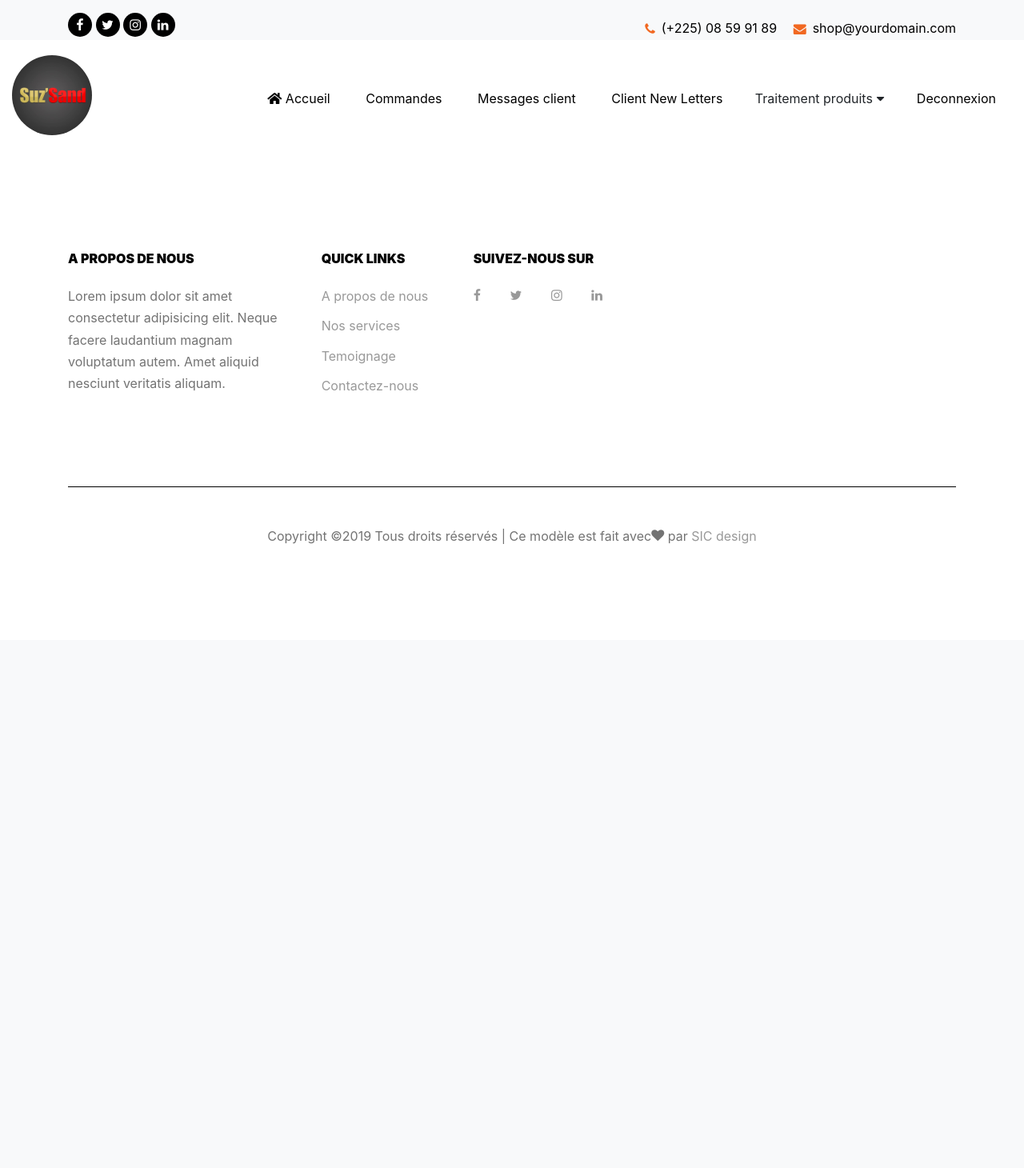
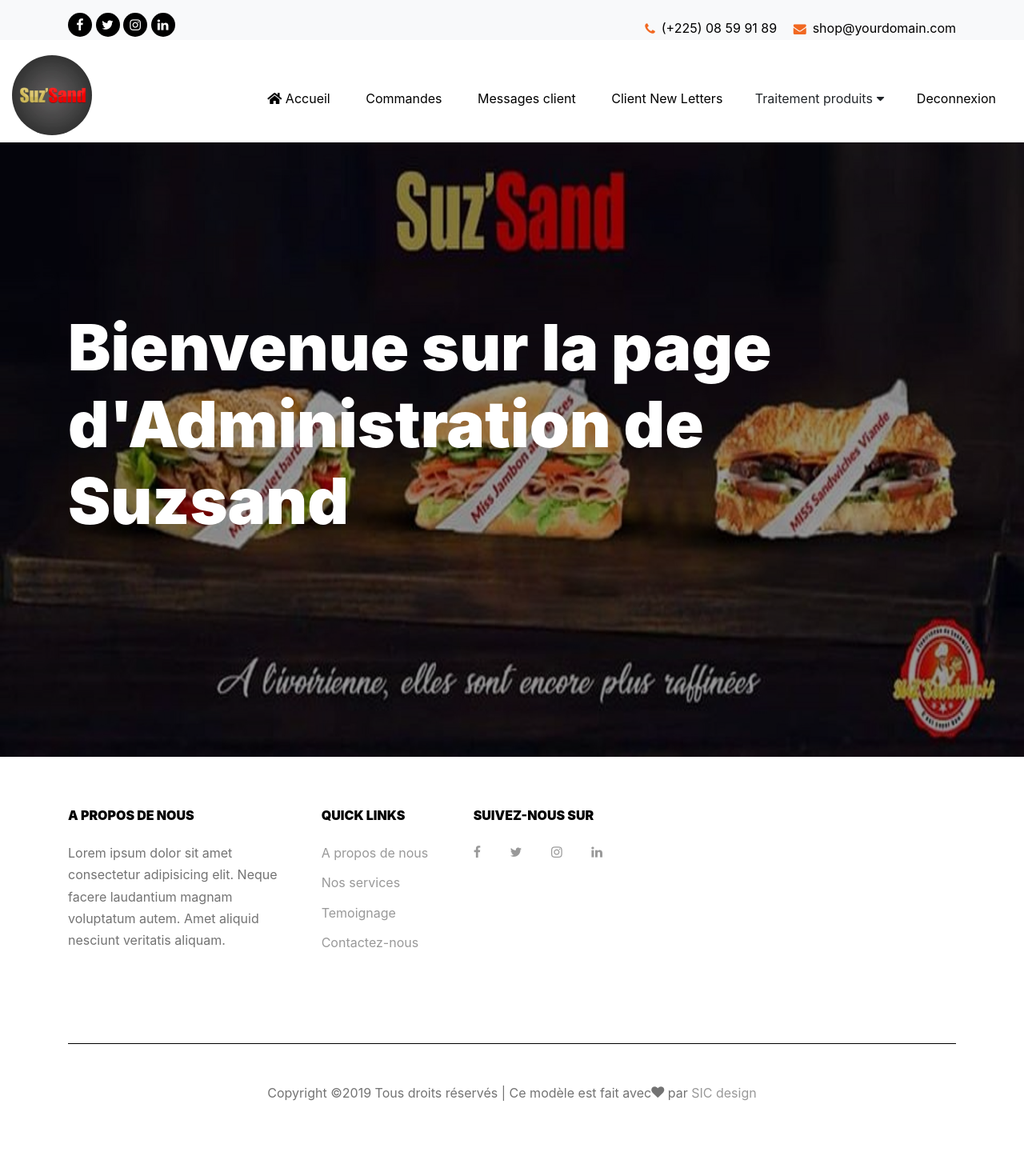
Before and after one commit to kevinDlan/suzsandProject, a PHP site: page /admin/home.php in a window 1280 px wide. Shown: the whole page at 80% size. Before the commit the page ends 800 px from the top, so only its background shows below. Run offline with PHP 8.4, Linux system fonts and the light colour scheme; data that the repository does not hold is empty; some libraries are stand-ins or nearby versions; some web fonts are replaced.

Commit message:
apport modification

```diff
--- a/admin/addItemMenu.php
+++ b/admin/addItemMenu.php
@@ -1,3 +1,6 @@
+<?php
+  session_start();
+ ?>
 <!DOCTYPE html>
 <html lang="fr">
   <head>
@@ -82,7 +85,7 @@
       </div>
     </div>
          <?php
-               require_once('../errorAlert.php');
+              require_once('../errorAlert.php');
           ?>
     <header class="site-navbar py-4 bg-white js-sticky-header site-navbar-target" role="banner">
 
--- a/admin/home.php
+++ b/admin/home.php
@@ -125,11 +125,21 @@
         </div>
       </div>
     </header>
+        <div class="site-blocks-cover overlay" style="background-image: url(../images/suzsand.jpg);" data-aos="fade" data-stellar-background-ratio="1">
+          <div class="container">
+            <div class="row align-items-center justify-content-center">
 
-      <div id="container" class="container-fluid" style="margin-top:200px;">
+              <div class="col-md-12" data-aos="fade-up" data-aos-delay="400">
 
-      </div>
-
+                <div class="row mb-4">
+                  <div class="col-md-10">
+                    <h1>Bienvenue sur la page d'Administration de Suzsand</h1>
+                  </div>
+                </div>
+              </div>
+            </div>
+          </div>
+        </div>
     <footer class="site-footer bg-white">
       <div class="container">
         <div class="row">
--- a/commande/commande.php
+++ b/commande/commande.php
@@ -200,7 +200,7 @@
                       <div class="input-group-prepend">
                         <label class="input-group-text" for="inputGroupSelect01">Montant de la livraison</label>
                       </div>
-                      <input type="number" value="0" id="deleveryPrice" name="montant_livraison" class="form-control col-md-2" readonly id="inputGroupSelect01">
+                      <input type="number" value="0" id="deleveryPrice" name="montant_livraison" class="form-control col-md-2" readonly>
                       <label class="input-group-text" for="inputGroupSelect01">FCFA</label>
                     </div>
                   </div>
@@ -212,7 +212,7 @@
                   <label for="validationCustom03">Nombre de plats</label>
                   <input min="1" max="100"  type="number" value="1" class="form-control nbrePlat" id="validationCustom03" placeholder="Ex: 5" name="nombre_plats" pattern="^[0-9]{1,}$" required>
                   <div class="invalid-feedback">
-                    Entrer seulemant des chiffres
+                    Entrer seulement des chiffres
                   </div>
                 </div>
                 <div class="col-md-5 mb-3">
@@ -220,10 +220,12 @@
                    <input type='number'  id="prixUnitaire"  readonly class="form-control prix"  name='prix' value='<?php echo $_POST["prix"];?>'>
                 </div>
               </div>
+
               <div id='montantTotal' class="col-md-10 mb-3"  style="display:none;">
                 <label for="prixtotal">Montant total de la commande</label>
                 <input style="background:#28a745;" type='number'  id="totalCommande"  readonly class="form-control"  name='totalCommande' value=''>
               </div>
+
               <div class="form-group col-md-12">
                 <div class="form-check">
                   <input class="form-check-input" type="checkbox" value="" id="invalidCheck" required>
--- a/errorAlert.php
+++ b/errorAlert.php
@@ -3,7 +3,7 @@
   isset($_SESSION['valideMessage'])
   ){
  echo "<div id='alertSpace'  class='alert alert-success offset-3 col-6 col-md-6 mb-3 mb-md-0 text-center'>".$_SESSION['valideMessage']."
-   <button  id='closeAlert' type='button' class='close' aria-label='Close' onclick='closeAlert();'>
+   <button  id='closeAlert' type='button' class='close' data-dismiss='alert' aria-label='Close'>
           <span aria-hidden='true'>&times;</span>
    </button></div>";
 }else if(
```
Also changed, not shown: admin/commandeList.php (+6 -8 lines), index.php (+1 -8 lines), imageRepas/6.jpg (added), imageRepas/8.jpg (added).
